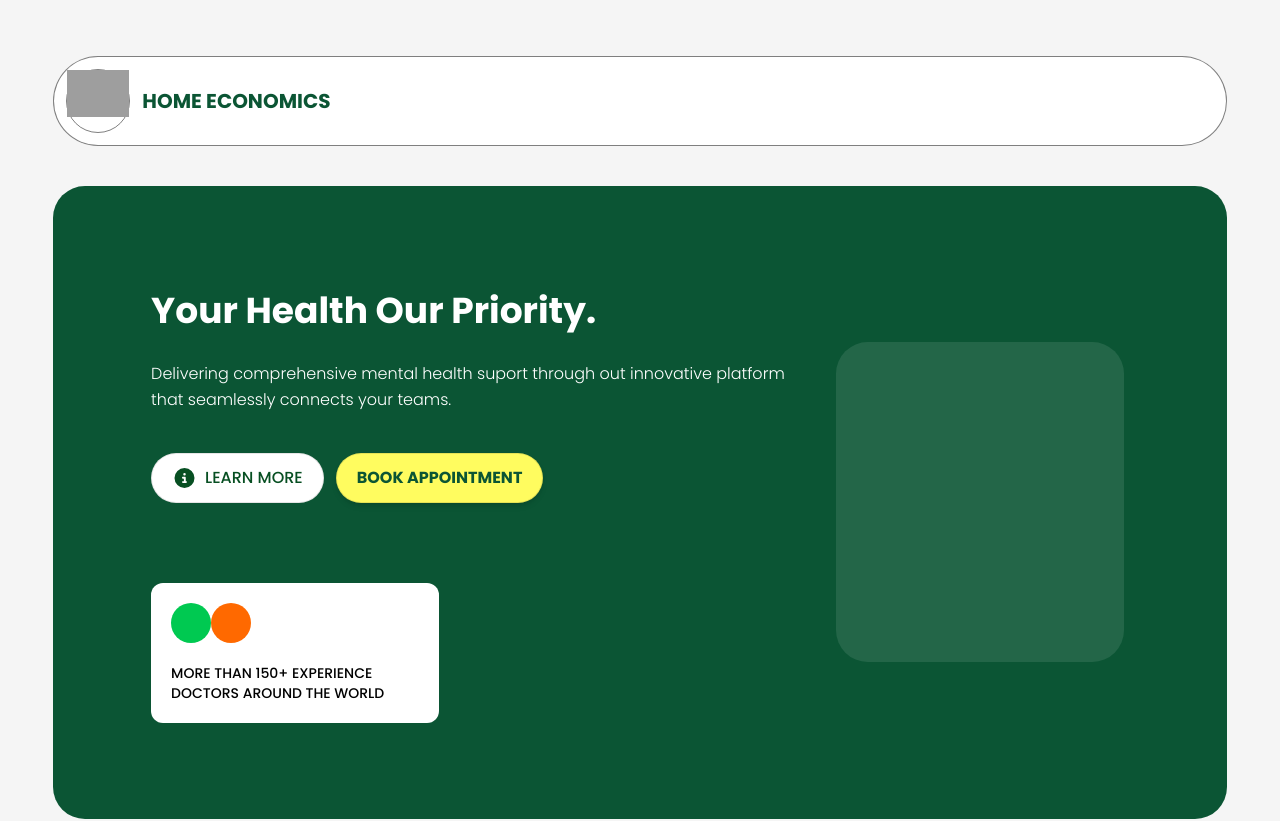
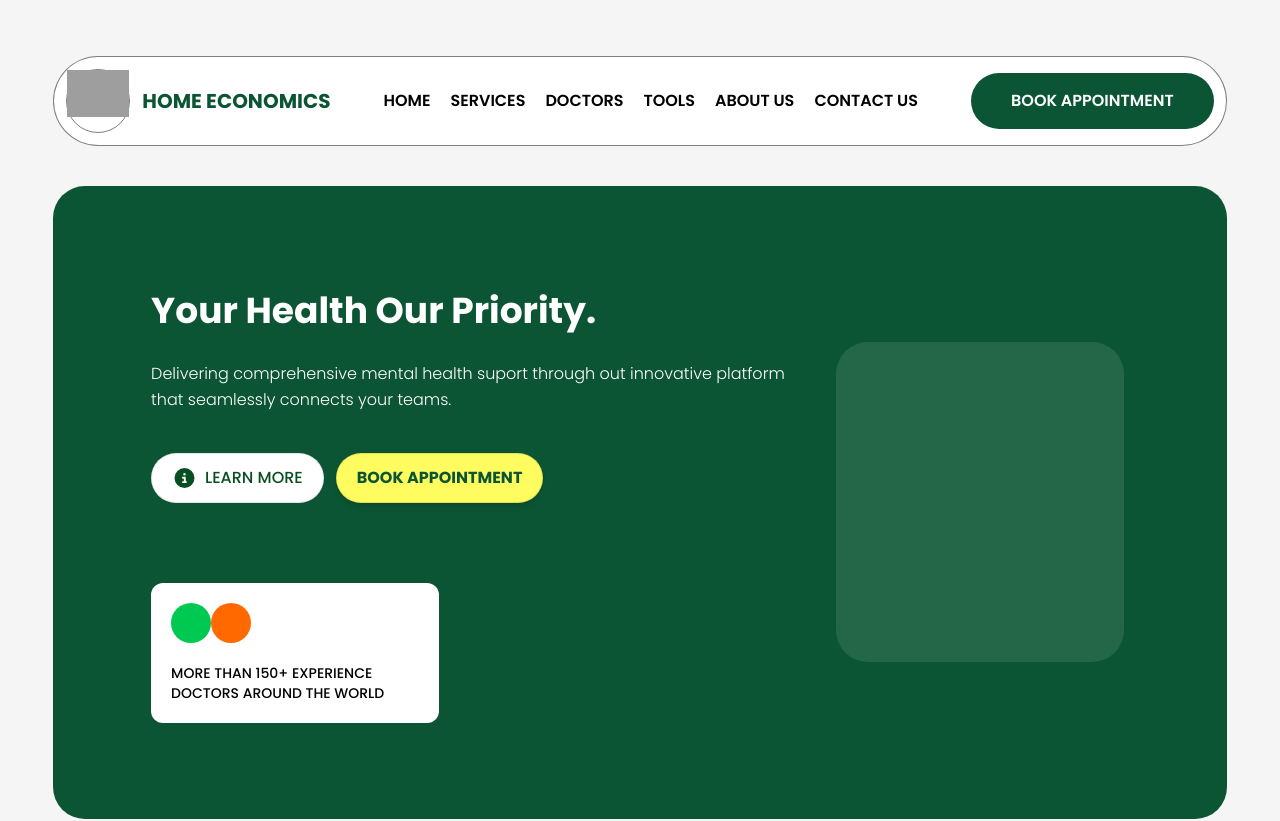
Before and after one commit to wilhelmusolejr/WMSU-Online-Consultation-Clinic, a React (Vite) app in the folder client/: page / in a window 1280 px wide. Shown: the top 821 px of the page. Built offline with nearby package versions, Linux system fonts and the light colour scheme; grey boxes are pictures that could not be loaded.

Commit message:
style: reduce gap by 5 in nav links

```diff
--- a/client/src/App.jsx
+++ b/client/src/App.jsx
@@ -27,15 +27,35 @@ function App() {
             <Logo />
 
             {/* NAV LINK */}
+            <ul className="hidden xl:flex items-center gap-5 uppercase font-semibold text-black ">
+              <li>
+                <a href="#">home</a>
+              </li>
+              <li>
+                <a href="#">services</a>
+              </li>
+              <li>
+                <a href="#">doctors</a>
+              </li>
+              <li>
+                <a href="#">tools</a>
+              </li>
+              <li>
+                <a href="#">about us</a>
+              </li>
+              <li>
+                <a href="#">contact us</a>
+              </li>
+            </ul>
 
             {/* BUTTON | BAR */}
             <div className="flex items-center gap-5">
               {/* BUTTON */}
-              <div className="rounded-full uppercase px-10 py-4 font-semibold bg-primary text-white hidden LG:block">
+              <div className="rounded-full uppercase px-10 py-4 font-semibold bg-primary text-white hidden sm:block">
                 book appointment
               </div>
 
-              <div className="lg:hidden">
+              <div className="xl:hidden">
                 {/* BAR */}
                 <FontAwesomeIcon
                   icon={faBars}
```
